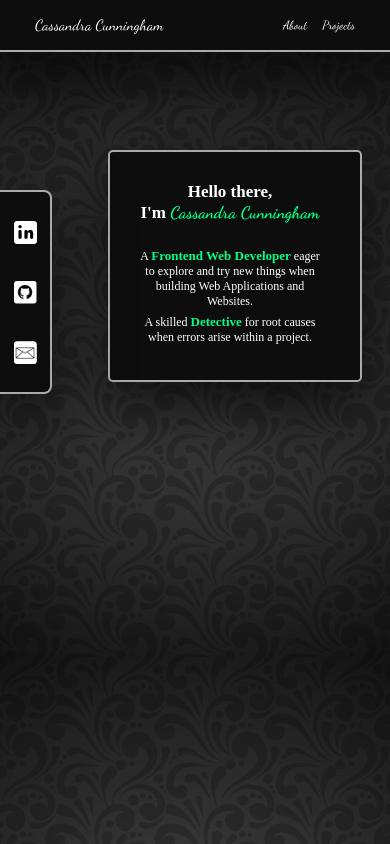
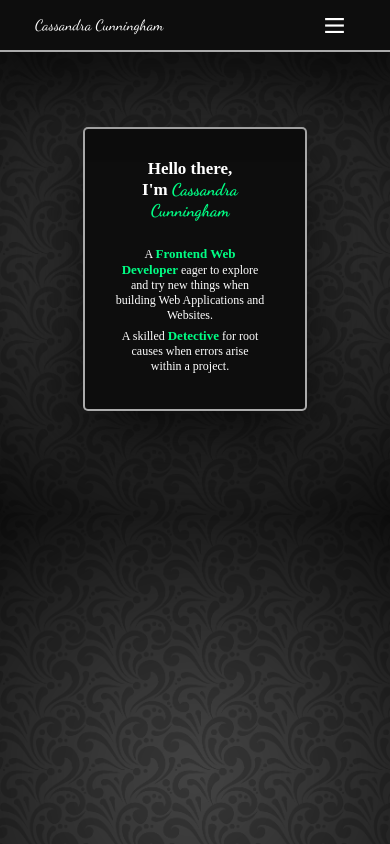
Before and after one commit to ScriptSculptorJS/cassandra-cunningham-portfolio, a React (Vite) app: page / in a window 390 px wide. Built offline with nearby package versions, Linux system fonts and the light colour scheme.

Commit message:
Generated HTML and rendered it for the dropdown menu within the header when screen widths get smaller. Made it interactive.

```diff
--- a/src/components/header.jsx
+++ b/src/components/header.jsx
@@ -1,6 +1,34 @@
 import { Link } from 'react-router-dom';
+import menu from '../assets/hamburger-menu.png';
 
 function Header() {
+
+  function menuVisible() {
+    const dropdownMenuElement = document.querySelector('.js-dropdown-menu');
+    const menuIconElement = document.querySelector('.js-menu-icon');
+
+    if (dropdownMenuElement.classList.contains('visible')) {
+      dropdownMenuElement.classList.remove('visible')
+
+    } else {
+      dropdownMenuElement.classList.add('visible');
+
+      window.addEventListener('click', (event) => {
+
+        if (!dropdownMenuElement.contains(event.target) && !menuIconElement.contains(event.target)) {
+          dropdownMenuElement.classList.remove('visible');
+        }
+      });
+    }
+  };
+
+  function menuItemSelected() {
+    const dropdownMenuElement = document.querySelector('.js-dropdown-menu');
+
+    if (dropdownMenuElement.classList.contains('visible')) {
+      dropdownMenuElement.classList.remove('visible')
+    }
+  };
 
   return(
     <header>
@@ -8,6 +36,14 @@ function Header() {
       <div className='nav-container'>
         <Link to='/about' className='about'>About</Link>
         <Link to='/projects' className='projects'>Projects</Link>
+        <img className='menu-icon js-menu-icon' src={menu} onClick={menuVisible}/>
+        <div className='dropdown-menu js-dropdown-menu'>
+          <Link to='/about' className='menu-about' onClick={menuItemSelected}><p>About</p></Link>
+          <Link to='/projects' className='menu-projects' onClick={menuItemSelected}><p>Projects</p></Link>
+          <a href='https://www.linkedin.com/in/cassandra-cunningham-a29347141/' target='_blank' className='menu-linkedin' onClick={menuItemSelected}><p>LinkedIn</p></a>
+          <a href='https://github.com/ScriptSculptorJS' target='_blank' className='menu-github' onClick={menuItemSelected}><p>Github</p></a>
+          <a href='mailto:cm_cunningham27@yahoo.com' target='_blank' className='menu-email' onClick={menuItemSelected}><p>Email</p></a>
+        </div>
       </div>
     </header>
   )
--- a/src/styles/contact-bar.css
+++ b/src/styles/contact-bar.css
@@ -1,8 +1,9 @@
 .contact-container {
   position: fixed;
-  top: 190px;
+  /*top: 190px;*/
+  top: 34%;
   left: 0px;
-  width: 50px;
+  width: 35px;
   height: 180px;
   display: flex;
   flex-direction: column;
@@ -51,3 +52,9 @@
   margin-left: -1.3px;
   margin-top: -1px;
 }
+
+@media  (max-width: 550px) {
+  .contact-container {
+    display: none
+  }
+}
--- a/src/styles/greeting.css
+++ b/src/styles/greeting.css
@@ -3,8 +3,13 @@
   justify-content: center;
   align-items: center;
   flex-flow: column wrap;
-  margin-top: 150px;
-  margin-left: 80px;
+  position: fixed;
+  /*margin-top: 350px;
+  margin-left: 80px;*/
+  top: 30%;
+  left:50%;
+  /*margin-top: -124.7725px;*/
+  margin-left: -241.818px;
 }
 
 .greeting-content {
@@ -55,7 +60,11 @@
   margin-top: 0px;
 }
 
-@media (max-width: 390px) {
+@media (max-width: 390.98px) {
+  .greeting-container {
+    margin-left: -132px;
+    top: 15%
+  }
   .greeting-content {
     width: 160px;
     margin: 0px 20px;
@@ -75,7 +84,11 @@
   }
 }
 
-@media (min-width: 390px) and (max-width: 500px) {
+@media (min-width: 390.99px) and (max-width: 550.98px) {
+  .greeting-container {
+    margin-left: -166.818px;
+    top: 30%
+  }
   .greeting-content {
     width: 190px;
   }
@@ -94,26 +107,10 @@
   }
 }
 
-@media (min-width: 500px) and (max-width: 550px) {
-  .greeting-content {
-    width: 250px;
+@media (min-width: 550.99px) and (max-width: 650px) {
+  .greeting-container {
+    margin-left: -191.818px
   }
-  .greeting-container h1,
-  .greeting-container p {
-    width: 240px;
-  }
-  .greeting-container h1 {
-    font-size: 22px;
-  }
-  .greeting-container p {
-    font-size: 13px;
-  }
-  .greeting-container #noun {
-    font-size: 14px;
-  }
-}
-
-@media (min-width: 550px) and (max-width: 650px) {
   .greeting-content {
     width: 300px;
   }
--- a/src/styles/header.css
+++ b/src/styles/header.css
@@ -45,7 +45,8 @@ header {
 
 .name:hover,
 .projects:hover,
-.about:hover {
+.about:hover,
+.menu-icon:hover {
   /*background-color: rgba(255, 255, 255, 0.079);*/
   background-color: rgba(255, 0, 153, 0.8);
   cursor: pointer;
@@ -56,24 +57,73 @@ header {
   margin-right: 30px;
 }
 
-@media (max-width: 400px) {
+.menu-icon {
+  height: 15px;
+  position: relative;
+  margin-right: 41px;
+  padding: 5px;
+  border-radius: 5px;
+  display: none;
+}
+
+.menu-about,
+.menu-projects,
+.menu-linkedin,
+.menu-github,
+.menu-email {
+  text-decoration: none;
+}
+
+.dropdown-menu {
+  position: absolute;
+  top: 40px;
+  right: 14px;
+  background-color: #0D0D0D;
+  border: 2px solid hsla(0, 0%, 83%, 0.798);
+  border-radius: 5px;
+  font-size: 14px;
+  display: none;
+}
+
+.visible {
+  display: block;
+}
+
+.dropdown-menu p {
+  margin: 5px 10px 5px 10px;
+  width: 60px;
+  font-family: 'Times New Roman', Times, serif;
+  color: #FFFFFF;
+}
+
+.dropdown-menu p:hover {
+  background-color: rgba(255, 0, 153, 0.8);
+  border-radius: 5px;
+}
+
+@media (max-width: 400.98px) {
   .name {
     font-size: 15px;
-
   }
   .nav-container {
     font-size: 12px;
   }
   .projects {
     margin-left: 5px;
-
+    display: none;
+  }
+  .about {
+    display: none;
+  }
+  .menu-icon {
+    display: block;
   }
 }
 
-@media (min-width: 400px) and (max-width: 550px) {
+@media (min-width: 400.99px) and (max-width: 550px) {
   .name {
     font-size: 20px;
-    margin-left: 20px;
+    /*margin-left: 20px;*/
   }
   .nav-container {
     font-size: 16px;
@@ -81,14 +131,12 @@ header {
   .projects {
     margin-left: 10px;
     margin-right: 20px;
+    display: none;
+  }
+  .about {
+    display: none;
+  }
+  .menu-icon {
+    display: block;
   }
 }
-
-/*@media (min-width: 550px) and (min-width: 750px) {
-  .name {
-    font-size: 25px;
-  }
-  .nav-container {
-    font-size: 20px;
-  }
-}*/
```
Also changed, not shown: src/assets/hamburger-menu.png (added).
